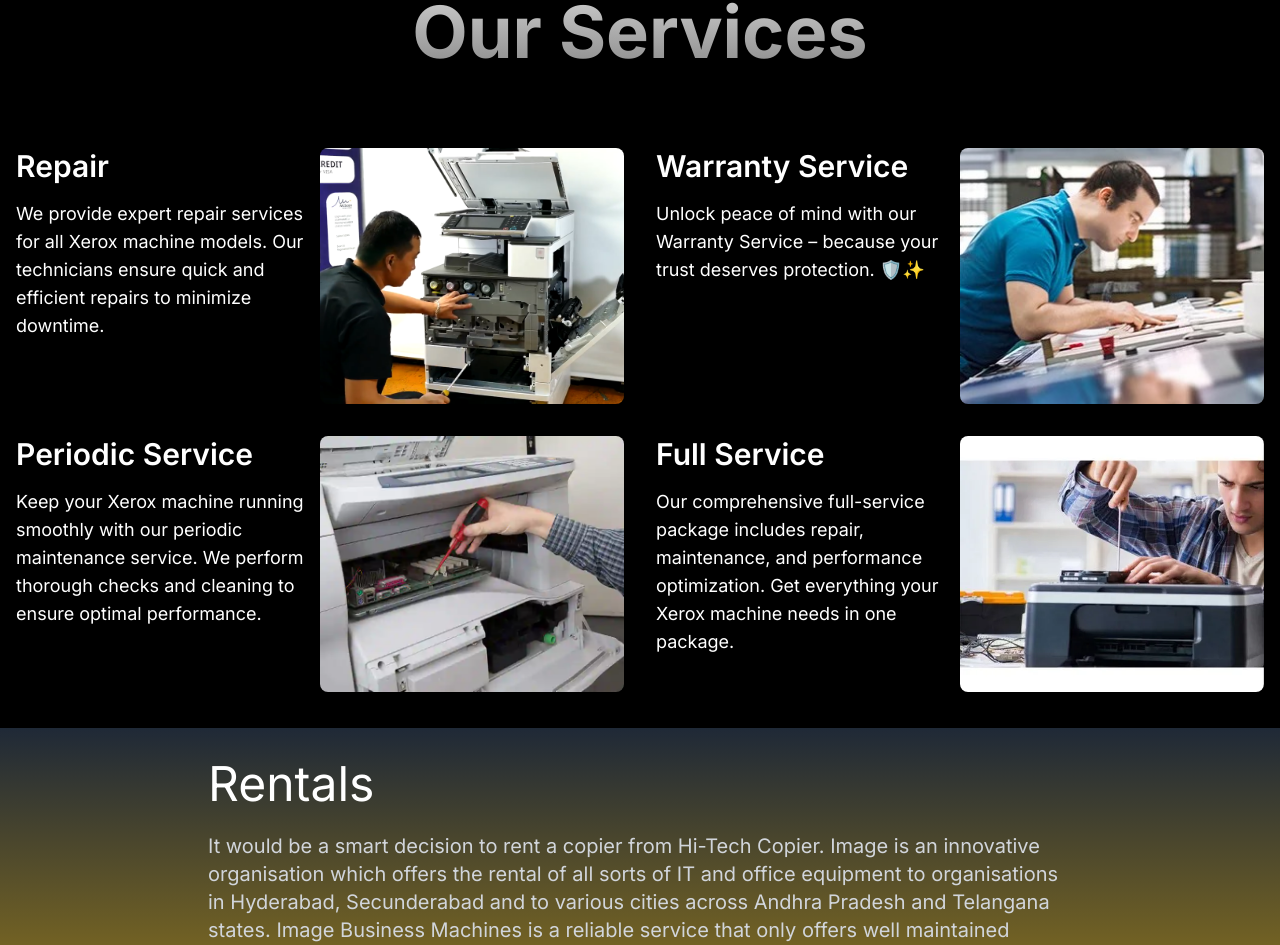
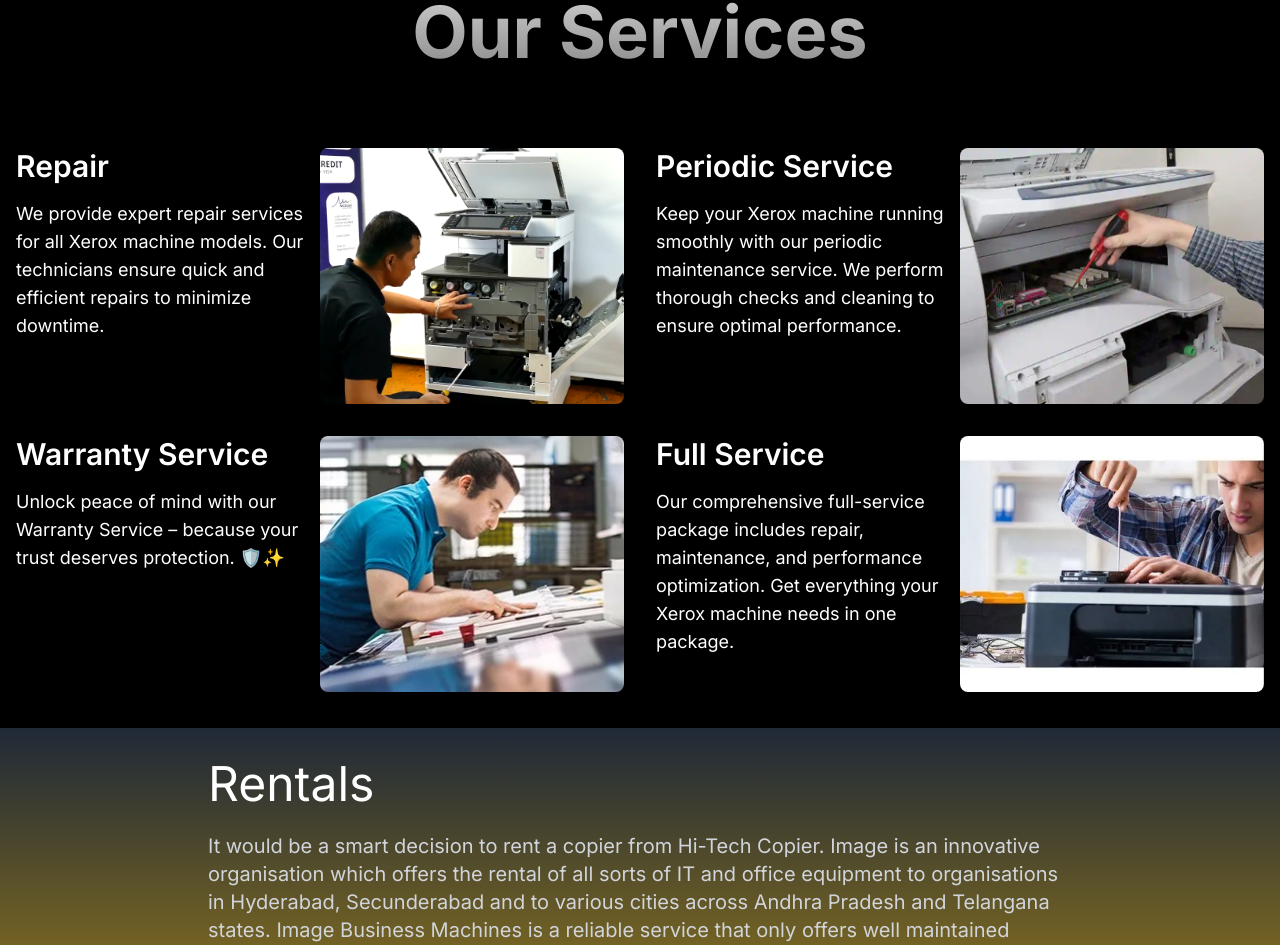
Before and after one commit to Adnan00786/Hi-Tech-Website, a Next.js app: page / in a window 1280 px wide. Shown: the part 3735-4680 px from the top of the page. Built offline with nearby package versions, Linux system fonts and the light colour scheme.

Commit message:
unstage the previous error still there

```diff
--- a/src/components/Services.tsx
+++ b/src/components/Services.tsx
@@ -147,9 +147,8 @@ const Services = () => {
               />
             </motion.div>
           </motion.div>
-          {/*Commented Check start */}
           {/* Service 2: Periodic Service for Maintenance */}
-          {/* <motion.div
+          <motion.div
             className="flex flex-col md:flex-row items-center md:items-start"
             initial="hidden"
             whileInView="visible"
@@ -169,8 +168,7 @@ const Services = () => {
                 height={500}
               />
             </motion.div>
-          </motion.div> */}
-          {/*Commented check end */}
+          </motion.div>
           {/* Service 3: Warranty Service for Maintenance */}
           <motion.div
             className="flex flex-col md:flex-row items-center md:items-start"
@@ -186,28 +184,6 @@ const Services = () => {
             <motion.div className="md:w-1/2" variants={imageVariant}>
               <Image
                 src="/assets/warantyservice.jpg"
-                alt="Warranty Service"
-                className="rounded-lg shadow-md w-full h-64 object-cover"
-                width={500}
-                height={500}
-              />
-            </motion.div>
-          </motion.div>
-          {/* Service 4: Periodic Service for Maintenance */}
-          <motion.div
-            className="flex flex-col md:flex-row items-center md:items-start"
-            initial="hidden"
-            whileInView="visible"
-            viewport={{ once: true }}
-            transition={{ duration: 0.5 }}
-          >
-            <motion.div className="md:w-1/2" variants={textVariant}>
-              <h3 className="text-3xl font-semibold mb-4 text-white">Periodic Service</h3>
-              <p className="text-lg text-white">Keep your Xerox machine running smoothly with our periodic maintenance service. We perform thorough checks and cleaning to ensure optimal performance.</p>
-            </motion.div>
-            <motion.div className="md:w-1/2" variants={imageVariant}>
-              <Image
-                src="/assets/periodicservice.jpg"
                 alt="Warranty Service"
                 className="rounded-lg shadow-md w-full h-64 object-cover"
                 width={500}
```
